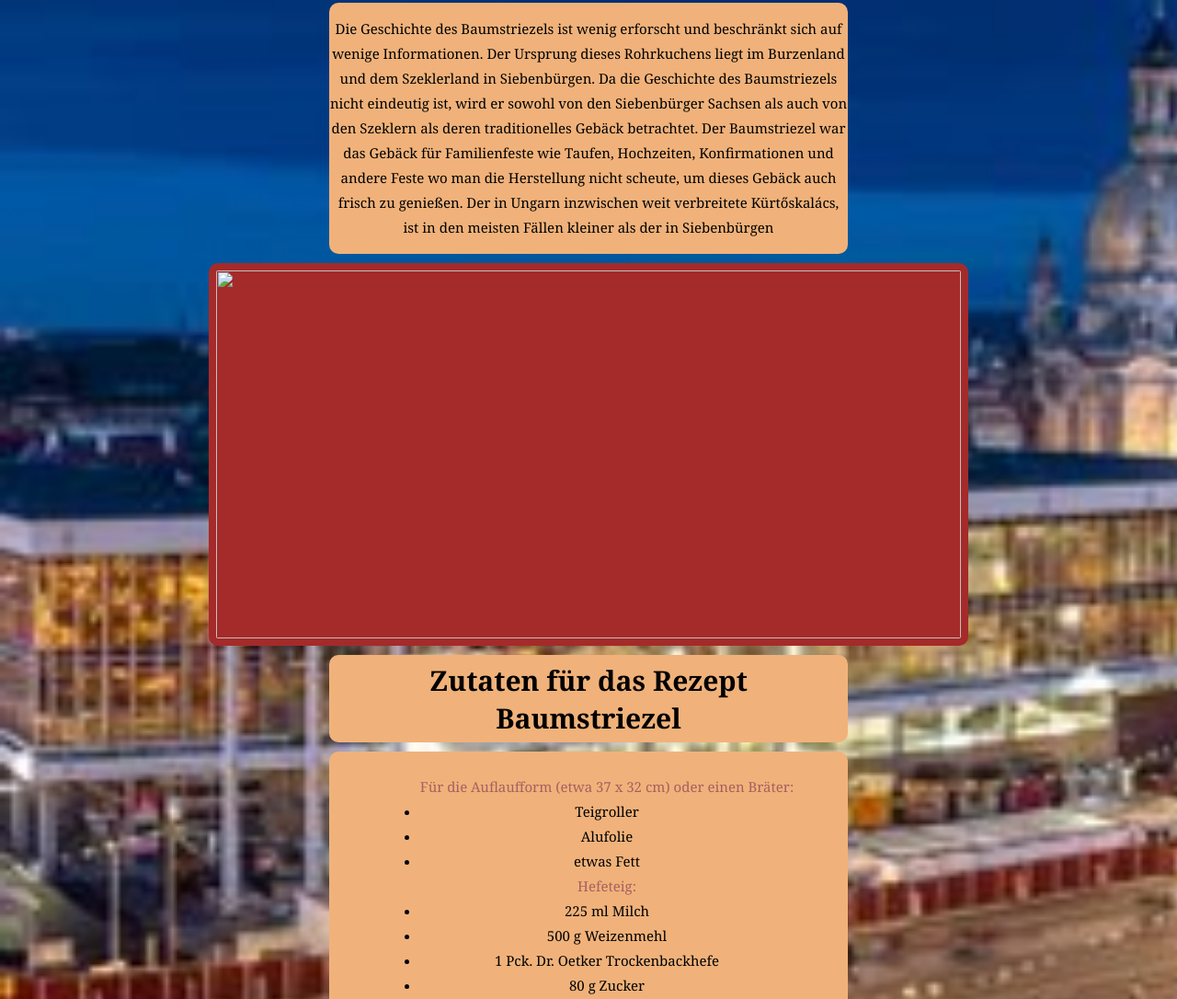
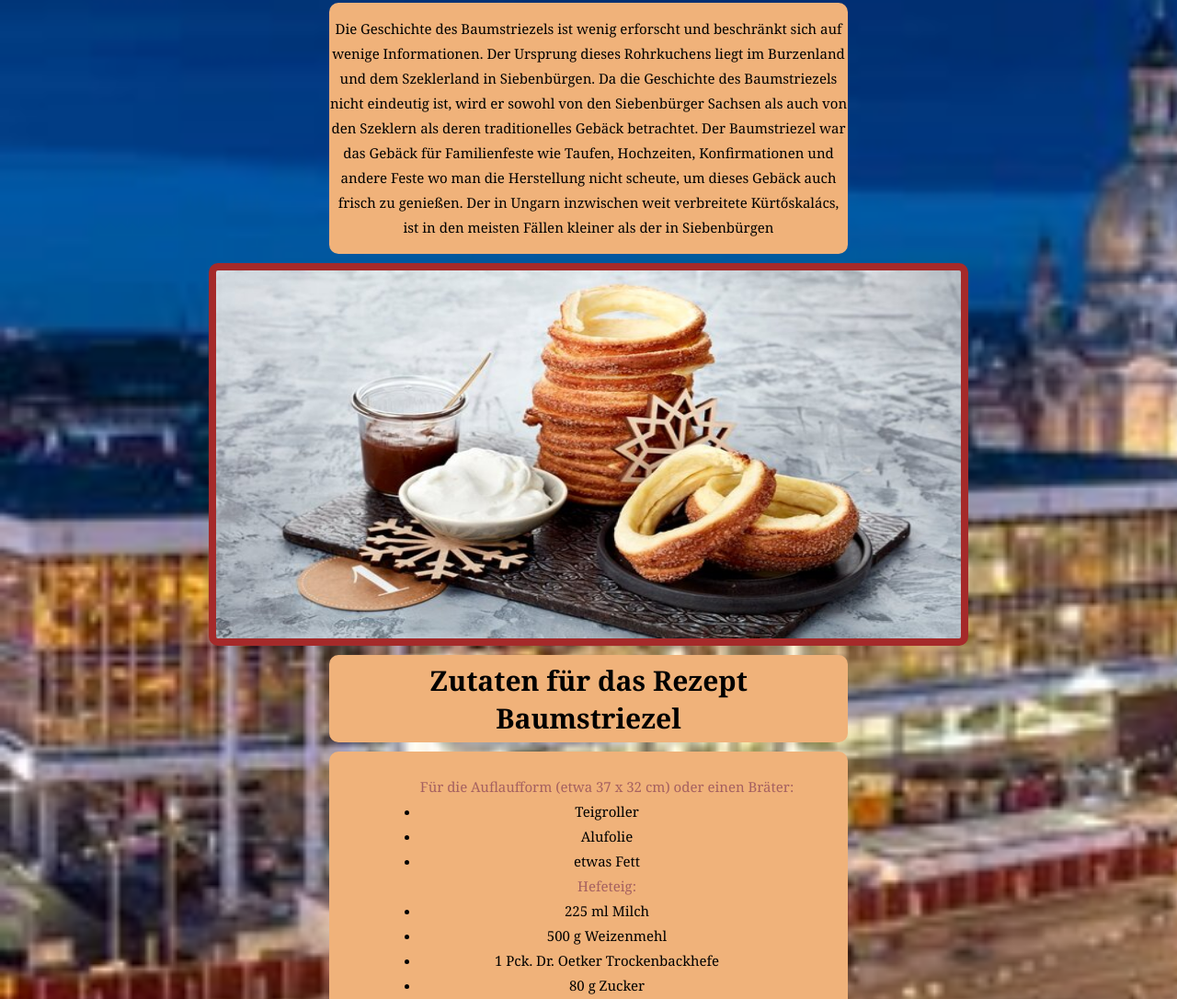
Before and after one commit to Seminarfach/Striezelmarkt.github.io, a plain HTML site: page Baumstriezel.neu.html in a window 1280 px wide. Shown: the part 626-1712 px from the top of the page at 92% size. Drawn offline with Linux system fonts and the light colour scheme; files whose address does not match are found by name.

Commit message:
Update Baumstriezel.neu.html

```diff
--- a/Baumstriezel.neu.html
+++ b/Baumstriezel.neu.html
@@ -19,7 +19,7 @@
 		     Der Baumstriezel war das Gebäck für Familienfeste wie Taufen, Hochzeiten, Konfirmationen und andere Feste wo man die Herstellung nicht scheute, um dieses Gebäck auch frisch zu genießen. Der in Ungarn inzwischen weit verbreitete Kürtőskalács, ist in den meisten Fällen kleiner als der in Siebenbürgen
 		</p>
         </div>
-      <div > <img src="img/baumstriezel.jpg" class= "Baumstriezel"></div>
+      <div > <img src="baumstriezel.jpg" class= "Baumstriezel"></div>
 	 <h2>Zutaten für das Rezept Baumstriezel</h2>
 	<div class="container">
         <p>
```
